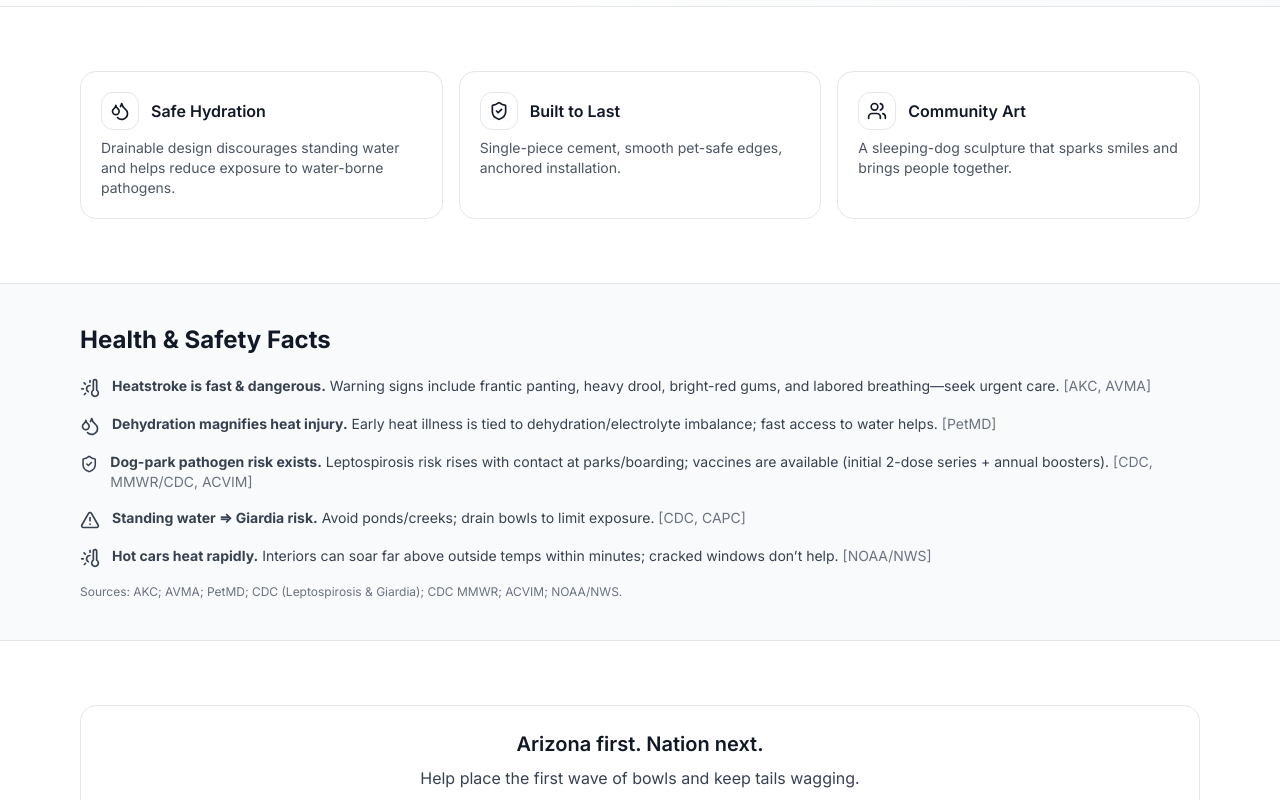
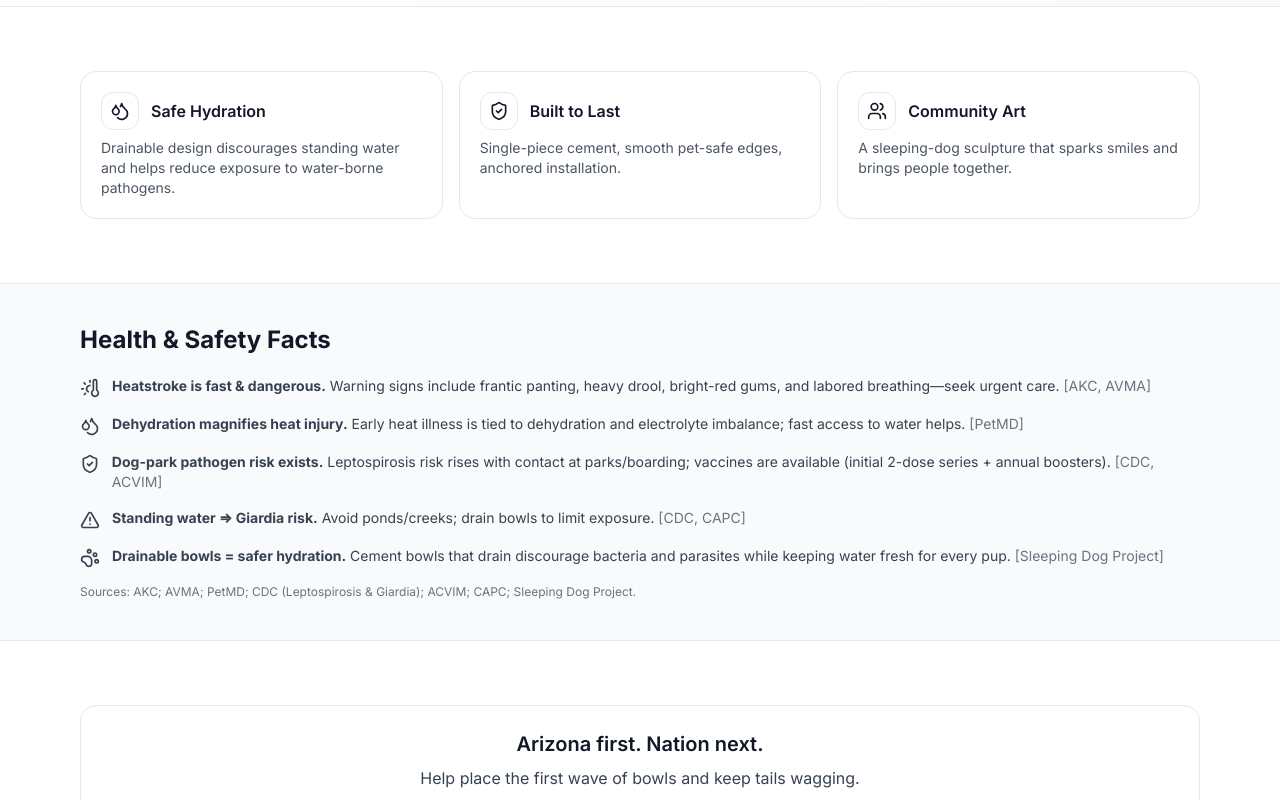
Before and after one commit to aduckett/sleeping-dog-project, a Next.js app: page /about in a window 1280 px wide. Shown: the part 409-1209 px from the top of the page. Built offline with nearby package versions, Linux system fonts and the light colour scheme.

Commit message:
Wording about the bowls

```diff
--- a/components/FactsStrip.tsx
+++ b/components/FactsStrip.tsx
@@ -1,4 +1,4 @@
-import { AlertTriangle, Droplets, ShieldCheck, ThermometerSun } from "lucide-react";
+import { AlertTriangle, Droplets, ShieldCheck, ThermometerSun, PawPrint } from "lucide-react";
 
 export default function FactsStrip() {
   return (
@@ -7,40 +7,47 @@ export default function FactsStrip() {
         <h2 className="text-2xl font-bold">Health & Safety Facts</h2>
         <ul className="mt-5 space-y-4 text-sm text-gray-700">
           <li className="flex gap-3">
-            <ThermometerSun className="h-5 w-5 mt-0.5" />
+            <ThermometerSun className="h-5 w-5 mt-0.5" aria-hidden />
             <span>
               <strong>Heatstroke is fast &amp; dangerous.</strong> Warning signs include frantic panting,
-              heavy drool, bright-red gums, and labored breathing—seek urgent care. <span className="text-gray-500">[AKC, AVMA]</span>
+              heavy drool, bright-red gums, and labored breathing—seek urgent care.{" "}
+              <span className="text-gray-500">[AKC, AVMA]</span>
             </span>
           </li>
           <li className="flex gap-3">
-            <Droplets className="h-5 w-5 mt-0.5" />
+            <Droplets className="h-5 w-5 mt-0.5" aria-hidden />
             <span>
-              <strong>Dehydration magnifies heat injury.</strong> Early heat illness is tied to dehydration/electrolyte imbalance;
-              fast access to water helps. <span className="text-gray-500">[PetMD]</span>
+              <strong>Dehydration magnifies heat injury.</strong> Early heat illness is tied to dehydration
+              and electrolyte imbalance; fast access to water helps.{" "}
+              <span className="text-gray-500">[PetMD]</span>
             </span>
           </li>
           <li className="flex gap-3">
-            <ShieldCheck className="h-5 w-5 mt-0.5" />
+            <ShieldCheck className="h-5 w-5 mt-0.5" aria-hidden />
             <span>
-              <strong>Dog-park pathogen risk exists.</strong> Leptospirosis risk rises with contact at parks/boarding; vaccines are available (initial 2-dose series + annual boosters). <span className="text-gray-500">[CDC, MMWR/CDC, ACVIM]</span>
+              <strong>Dog-park pathogen risk exists.</strong> Leptospirosis risk rises with contact at
+              parks/boarding; vaccines are available (initial 2-dose series + annual boosters).{" "}
+              <span className="text-gray-500">[CDC, ACVIM]</span>
             </span>
           </li>
           <li className="flex gap-3">
-            <AlertTriangle className="h-5 w-5 mt-0.5" />
+            <AlertTriangle className="h-5 w-5 mt-0.5" aria-hidden />
             <span>
-              <strong>Standing water ⇒ Giardia risk.</strong> Avoid ponds/creeks; drain bowls to limit exposure. <span className="text-gray-500">[CDC, CAPC]</span>
+              <strong>Standing water ⇒ Giardia risk.</strong> Avoid ponds/creeks; drain bowls to limit
+              exposure. <span className="text-gray-500">[CDC, CAPC]</span>
             </span>
           </li>
           <li className="flex gap-3">
-            <ThermometerSun className="h-5 w-5 mt-0.5" />
+            <PawPrint className="h-5 w-5 mt-0.5" aria-hidden />
             <span>
-              <strong>Hot cars heat rapidly.</strong> Interiors can soar far above outside temps within minutes; cracked windows don’t help. <span className="text-gray-500">[NOAA/NWS]</span>
+              <strong>Drainable bowls = safer hydration.</strong> Cement bowls that drain discourage bacteria
+              and parasites while keeping water fresh for every pup.{" "}
+              <span className="text-gray-500">[Sleeping Dog Project]</span>
             </span>
           </li>
         </ul>
         <p className="text-xs text-gray-500 mt-4">
-          Sources: AKC; AVMA; PetMD; CDC (Leptospirosis &amp; Giardia); CDC MMWR; ACVIM; NOAA/NWS.
+          Sources: AKC; AVMA; PetMD; CDC (Leptospirosis &amp; Giardia); ACVIM; CAPC; Sleeping Dog Project.
         </p>
       </div>
     </section>
```
